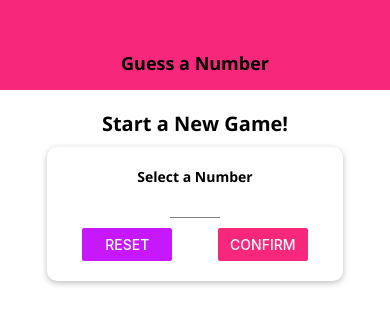
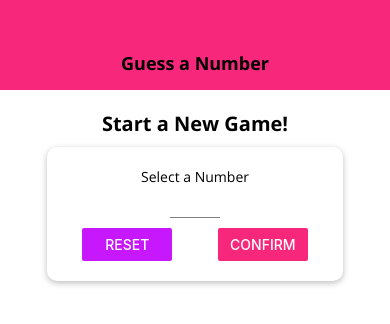
Before and after one commit to ktneranga/ReactNativeGame, a React Native app: screen / in a window 390 px wide. Shown: the top 324 px of the page. Built offline with nearby package versions, Linux system fonts and the light colour scheme.

Commit message:
add local image

```diff
--- a/components/BodyText.js
+++ b/components/BodyText.js
@@ -9,7 +9,7 @@
 
 const styles = StyleSheet.create({
     body: {
-        fontFamily: 'open-sans-bold'
+        fontFamily: 'open-sans-regular'
     }
 });
 
--- /dev/null
+++ b/components/TitleText.js
@@ -0,0 +1,17 @@
+import React from 'react'
+import {StyleSheet, Text} from 'react-native'
+
+const TitleText = (props) => {
+    return(
+        <Text style={styles.body}>{props.children}</Text>
+    );
+}
+
+const styles = StyleSheet.create({
+    body : {
+        fontFamily: 'open-sans-bold',
+        fontSize: 18
+    }
+});
+
+export default TitleText;
--- a/screens/GameOverScreen.js
+++ b/screens/GameOverScreen.js
@@ -1,12 +1,15 @@
 import React from 'react';
-import {View, Text, StyleSheet, Button} from 'react-native';
+import {View, Text, StyleSheet, Button, Image} from 'react-native';
+import BodyText from '../components/BodyText';
+import TitleText from '../components/TitleText';
 
 const GameOverScreen = (props) => {
     return(
         <View style={styles.screen}>
-            <Text>The Game is Over!</Text>
-            <Text>Number of rounds: {props.roundsNumber}</Text>
-            <Text>Number was: {props.userNumber}</Text>
+            <TitleText>The Game is Over!</TitleText>
+            <Image source={require('../assets/images/success.png')} />
+            <BodyText>Number of rounds: {props.roundsNumber}</BodyText>
+            <BodyText>Number was: {props.userNumber}</BodyText>
             <Button title='New Game' onPress={props.onRestart}/>
         </View>
     );
```
Also changed, not shown: assets/images/success.png (added).
